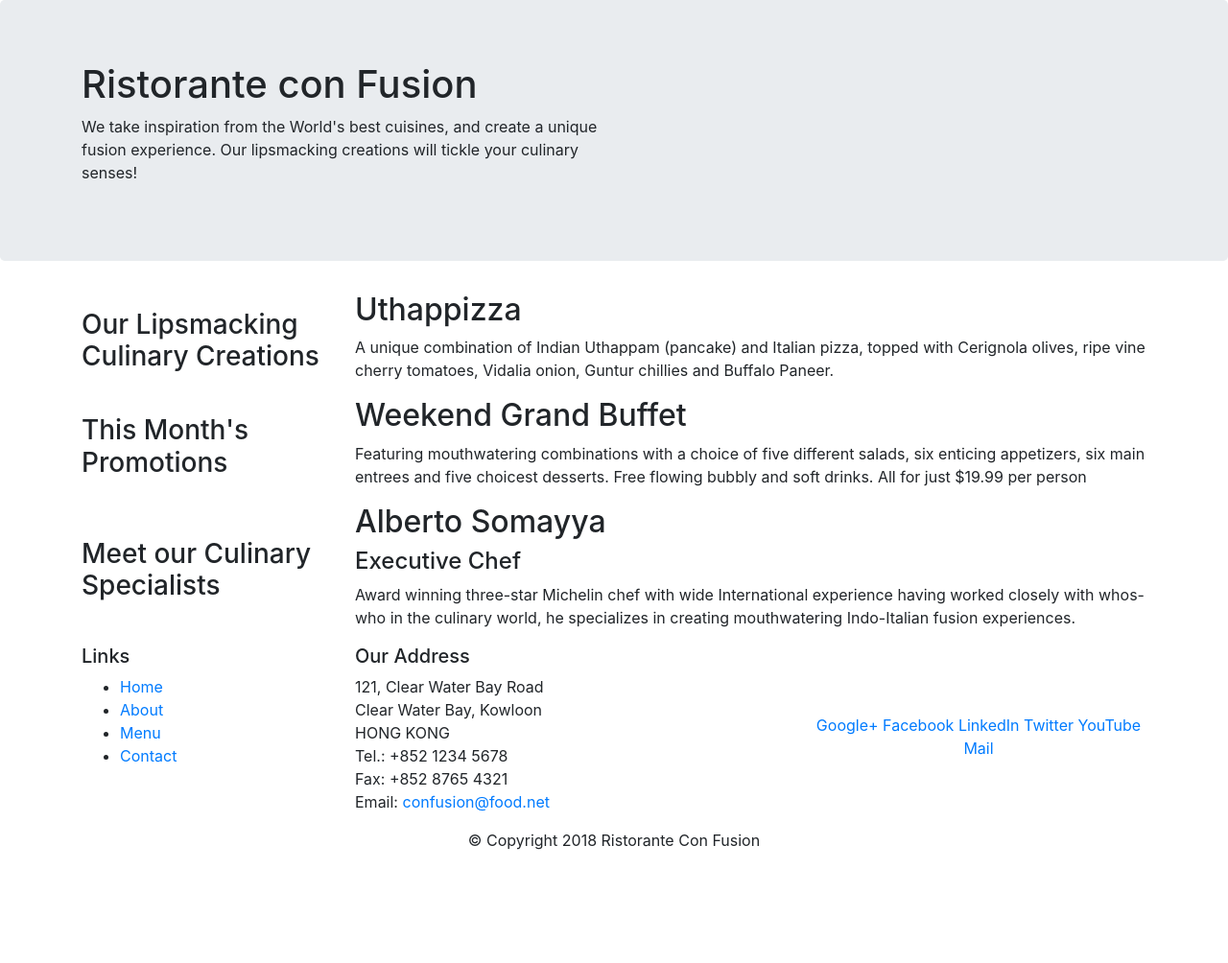
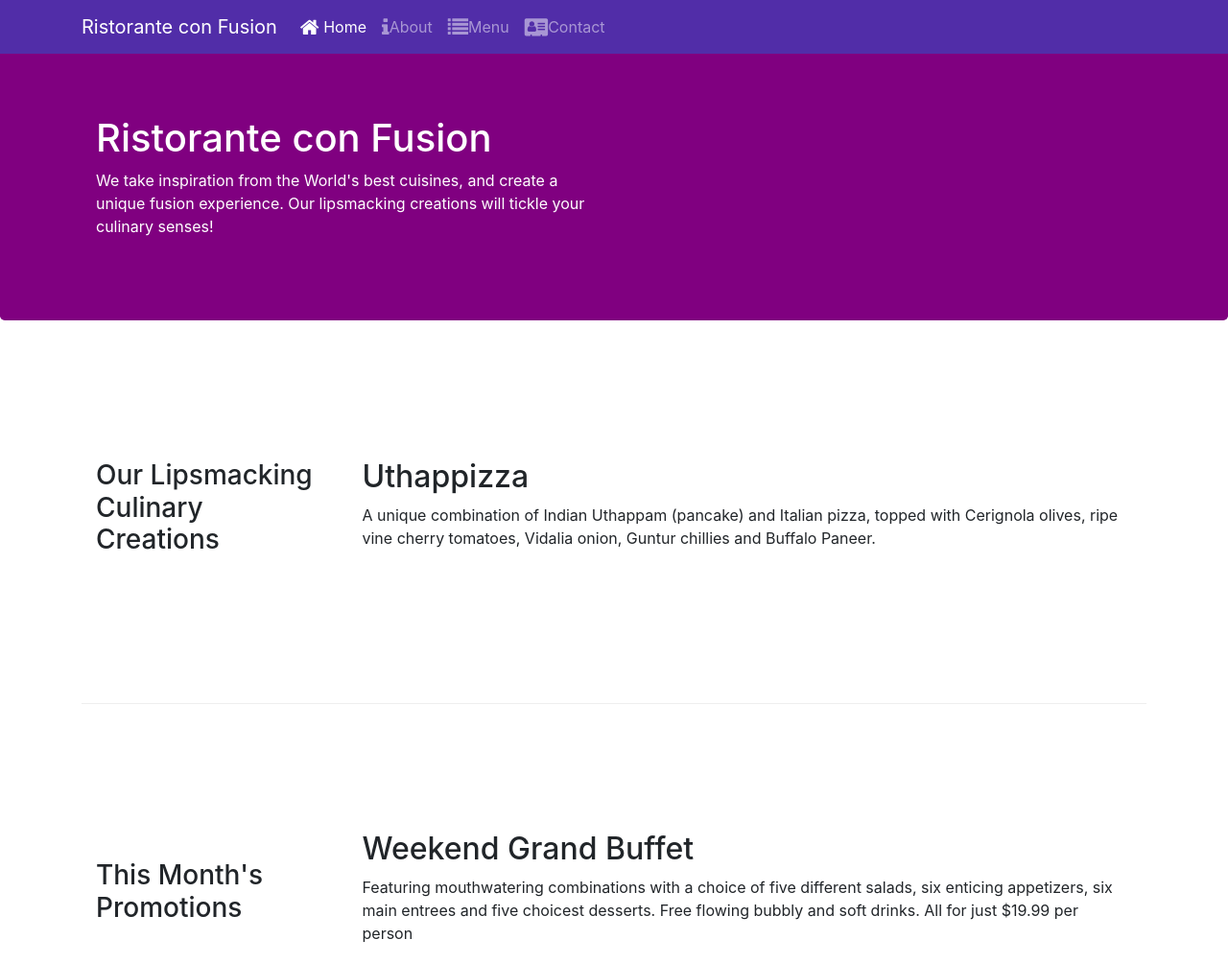
Before and after one commit to shivani4444/Bootstrap4, a website: page index.html in a window 1280 px wide. Shown: the top 1004 px of the page at 96% size. Before the commit the page ends 904 px from the top, so only its background shows below. Drawn offline with nearby package versions, Linux system fonts and the light colour scheme.

Commit message:
icon fonts

```diff
--- a/index.html
+++ b/index.html
@@ -9,12 +9,26 @@
 
     <!-- Bootstrap CSS -->
     <link rel="stylesheet" href="node_modules/bootstrap/dist/css/bootstrap.min.css">
-      <link href="css/style.css" rel="stylesheet">
+      <link href="css/styles.css" rel="stylesheet">
+      <link rel="stylesheet" href="node_modules/font-awesome/css/font-awesome.min.css">
+    <link rel="stylesheet" href="node_modules/bootstrap-social/bootstrap-social.css">
 </head>
 
 <body>
-
-    <header class="jumbotron">
+<nav class="navbar navbar-dark navbar-expand-sm bg-purple fixed-top">
+    <div class="container">
+        <a class="navbar-brand" href="#">Ristorante con Fusion</a>
+        <div class="collapse navbar-collapse" id="Navbar">
+            <ul class="navbar-nav mr-auto">
+                <li class="nav-item active"><a class="nav-link" href="#"><span class="fa fa-home fa-lg"></span> Home</a></li>
+                <li class="nav-item"><a class="nav-link" href="./aboutus.html"><span class="fa fa-info fa-lg"></span>About</a></li>
+                <li class="nav-item"><a class="nav-link" href="#"><span class="fa fa-list fa-lg"></span>Menu</a></li>
+                <li class="nav-item"><a class="nav-link" href="#"><span class="fa fa-address-card fa-lg"></span>Contact</a></li>
+            </ul>
+        </div>
+    </div>
+</nav>
+    <header class="jumbotron" style="background-color:purple;">
         <div class="container">
             <div class="row row-header">
                 <div class="col-12 col-sm-6">
@@ -79,19 +93,20 @@
 		              121, Clear Water Bay Road<br>
 		              Clear Water Bay, Kowloon<br>
 		              HONG KONG<br>
-		              Tel.: +852 1234 5678<br>
-		              Fax: +852 8765 4321<br>
-		              Email: <a href="mailto:confusion@food.net">confusion@food.net</a>
+		              <i class="fa fa-phone fa-lg"></i>: +852 1234 5678<br>
+                      <i class="fa fa-fax fa-lg"></i>: +852 8765 4321<br>
+                      <i class="fa fa-envelope fa-lg"></i>:
+                      <a href="mailto:confusion@food.net">confusion@food.net</a>
 		           </address>
                 </div>
                 <div class="col-12 col-sm-4 align-self-center">
                     <div class="text-center">
-                        <a href="http://google.com/+">Google+</a>
-                        <a href="http://www.facebook.com/profile.php?id=">Facebook</a>
-                        <a href="http://www.linkedin.com/in/">LinkedIn</a>
-                        <a href="http://twitter.com/">Twitter</a>
-                        <a href="http://youtube.com/">YouTube</a>
-                        <a href="mailto:">Mail</a>
+                        <a class="btn btn-social-icon btn-google" href="http://google.com/+"><i class="fa fa-google-plus"></i></a>
+                        <a class="btn btn-social-icon btn-facebook" href="http://www.facebook.com/profile.php?id="><i class="fa fa-facebook"></i></a>
+                        <a class="btn btn-social-icon btn-linkedin" href="http://www.linkedin.com/in/"><i class="fa fa-linkedin"></i></a>
+                        <a class="btn btn-social-icon btn-twitter" href="http://twitter.com/"><i class="fa fa-twitter"></i></a>
+                        <a class="btn btn-social-icon btn-google" href="http://youtube.com/"><i class="fa fa-youtube"></i></a>
+                        <a class="btn btn-social-icon" href="mailto:"><i class="fa fa-envelope-o"></i></a>
                     </div>
                 </div>
            </div>
--- a/package.json
+++ b/package.json
@@ -15,6 +15,8 @@
   },
   "dependencies": {
     "bootstrap": "^4.5.0",
+    "bootstrap-social": "^5.1.1",
+    "font-awesome": "^4.7.0",
     "jquery": "^3.5.1",
     "popper.js": "^1.12.9"
   }
```
Also changed, not shown: aboutus.html (+16 -13 lines), contactus.html (+1 -1 lines), 1 other file.
